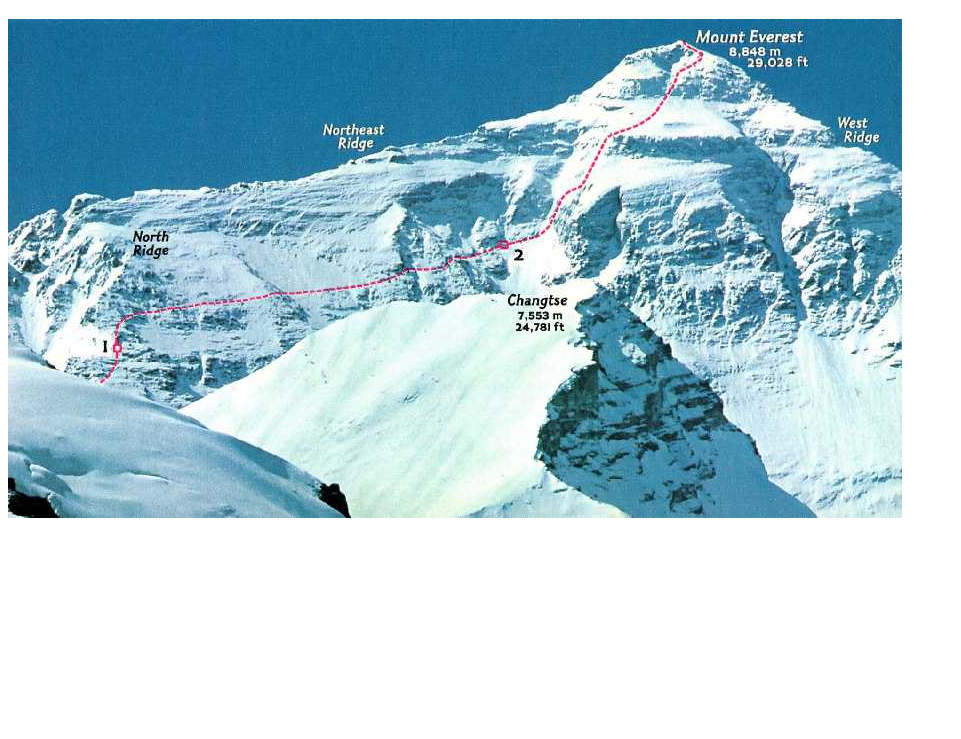
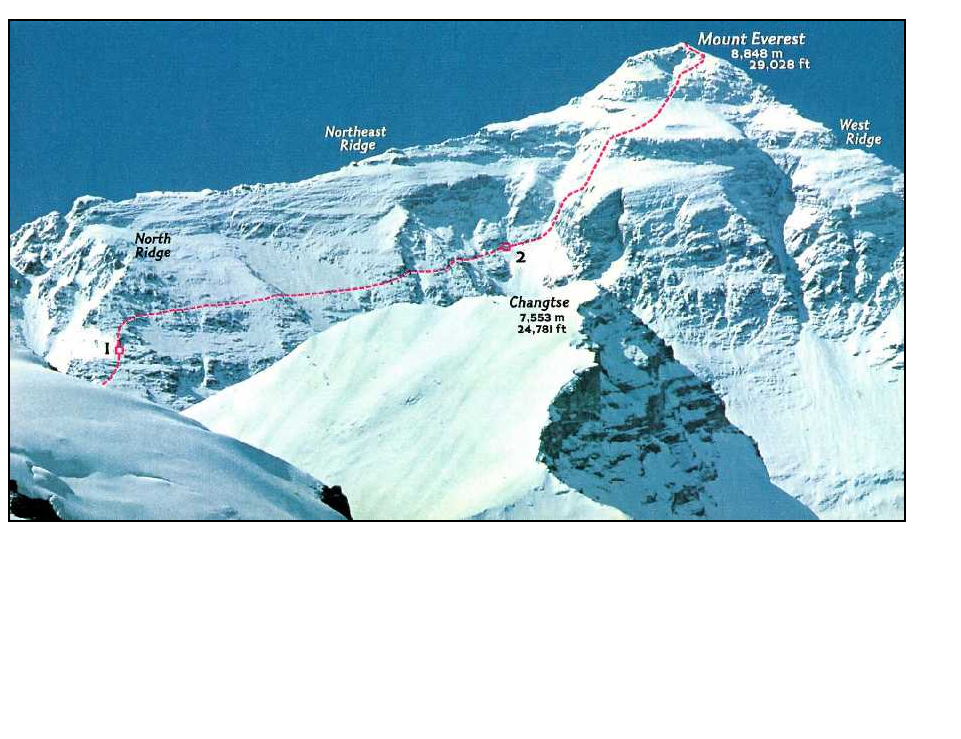
Before and after one commit to AniskovAlek/AniskovAlek.github.io, a plain HTML site: page karta.html in a window 1280 px wide. Shown: the part 61-800 px from the top of the page, without its empty margins (0-961 px from the left). Drawn offline with Linux system fonts and the light colour scheme.

Commit message:
Update karta.html

```diff
--- a/karta.html
+++ b/karta.html
@@ -16,7 +16,7 @@
 	  }
   </style>
 	<h1 align="center">Карта Эвереста</h1>
-  <img src="karta.jpeg" usemap="#karta" align="middle">
+  <img src="karta.jpeg" usemap="#karta" align="middle" border="2">
   <map name="karta">
     <area shape="rect" coords="90,320,120,335" href="#1">
     <area shape="rect" coords="485,220,520,245" href="#2">
```
